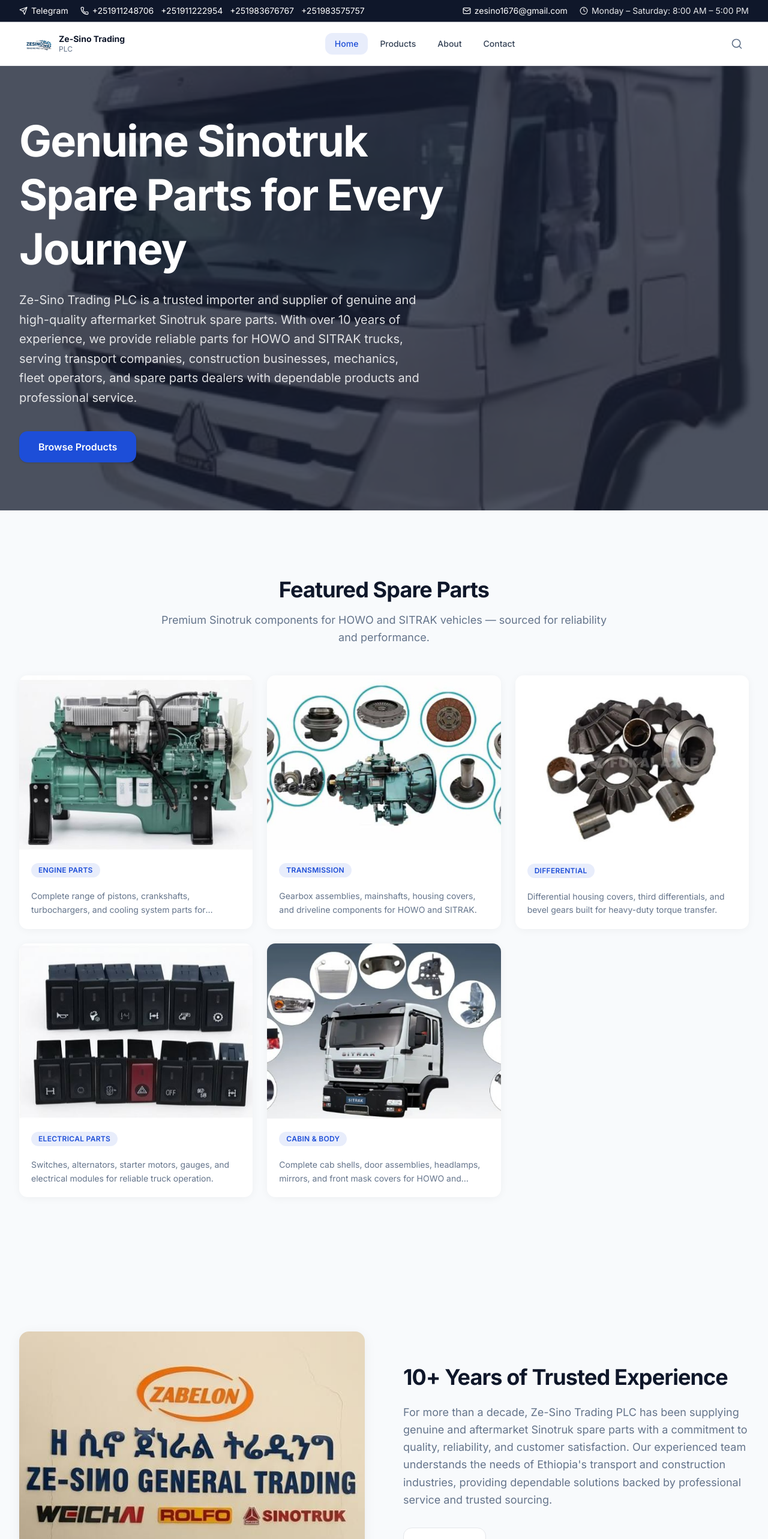
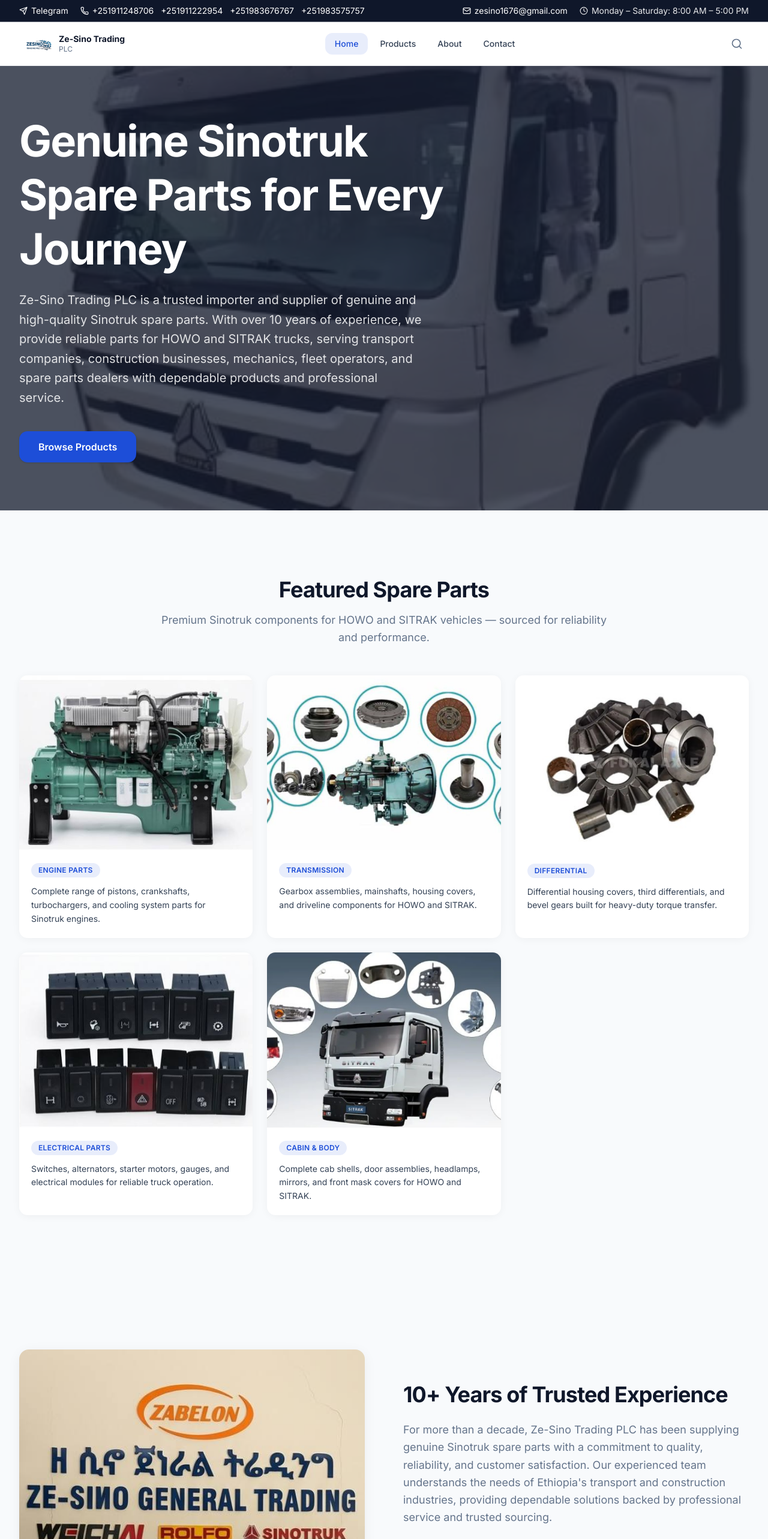
Before and after one commit to foyattt/spare-parts-website, a React (Vite) app: page / in a window 1280 px wide. Shown: the top 2566 px of the page at 60% size. Built offline with nearby package versions, Linux system fonts and the light colour scheme.

Commit message:
updated location and product cards

```diff
--- a/src/components/common/ProductCard.jsx
+++ b/src/components/common/ProductCard.jsx
@@ -24,9 +24,9 @@
         <div className="p-5">
           <Badge className="mb-3">{product.category}</Badge>
           <h3 className="text-lg font-semibold leading-snug text-navy">{product.name}</h3>
-          <p className="mt-2 line-clamp-2 text-sm leading-relaxed text-muted">
-            {product.description}
-          </p>
+         <p className="text-muted-foreground text-sm leading-relaxed">
+           {product.description}
+            </p>
         </div>
       </Card>
     </motion.div>
--- a/src/data/company.js
+++ b/src/data/company.js
@@ -12,7 +12,7 @@
   address: 'Addis Ababa, Ethiopia',
   addressDetail: 'Industrial district — exact location available upon request',
   mapEmbedUrl:
-    'https://www.google.com/maps/embed?pb=!1m18!1m12!1m3!1d126748.346789!2d38.7468!3d9.0320!2m3!1f0!2f0!3f0!3m2!1i1024!2i768!4f13.1!3m3!1m2!1s0x0%3A0x0!2zOcKwMDEnNTUuMiJOIDM4wrA0NCc0OC41IkU!5e0!3m2!1sen!2set!4v1700000000000',
+    'https://www.google.com/maps/embed?pb=!1m18!1m12!1m3!1d3941.0316421284515!2d38.7467431!3d8.9692314!2m3!1f0!2f0!3f0!3m2!1i1024!2i768!4f13.1!3m3!1m2!1s0x164b859139f66179%3A0xe462aa5cfdc74a92!2sZesino%20General%20Trading%20plc!5e0!3m2!1sen!2set!4v1785052887922!5m2!1sen!2set',
 };
 
 export const NAV_LINKS = [
@@ -48,7 +48,7 @@
   {
     title: 'Premium Spare Parts',
     description:
-      'Genuine and high-quality aftermarket Sinotruk components sourced from trusted manufacturers.',
+      'Genuine and high-quality Sinotruk components sourced from trusted manufacturers.',
   },
   {
     title: 'Reliable Sourcing',
@@ -73,34 +73,18 @@
 ];
 
 export const IMAGES = {
-  // Main section placeholders
+  // Main section images
   hero: '/images/cabin.jpg',
   warehouse: '/images/gearbox.jpg',
   about: '/images/motor.jpg',
   team: '/images/gearbox.jpg',
 
-  // Categories
+  // Your 5 main product categories
   engine: '/images/motor.jpg',
-  brake: '/images/bevel-gear.jpg',
-  transmission: '/images/gearbox.jpg',
-  suspension: '/images/differential.jpg',
+  transmission: '/images/transmission parts.jpg', // or '/images/transmission-parts.jpg'
+  differential: '/images/differential pats.jpg',
   electrical: '/images/alternator.jpg',
-  filters: '/images/intercooler.jpg',
+  cabin: '/images/cabin  parts.jpg',
+};
 
   // Spare Parts List
-  parts: {
-    alternator: '/images/alternator.jpg',
-    bevelGear: '/images/bevel-gear.jpg',
-    cabin: '/images/cabin.jpg',
-    connectingRod: '/images/connecting-rod.jpg',
-    crankshaft: '/images/crankshaft.jpg',
-    cylinder: '/images/cylinder.jpg',
-    differential: '/images/differential.jpg',
-    gearbox: '/images/gearbox.jpg',
-    intercooler: '/images/intercooler.jpg',
-    piston: '/images/piston.jpg',
-    radiator: '/images/radiator.jpg',
-    starterMotor: '/images/starter-motor.jpg',
-    turbocharger: '/images/turbocharger.jpg',
-  }
-};
--- a/src/pages/Home.jsx
+++ b/src/pages/Home.jsx
@@ -40,7 +40,7 @@
               className="mt-6 max-w-2xl text-lg leading-relaxed text-white/85 sm:text-xl"
             >
               Ze-Sino Trading PLC is a trusted importer and supplier of genuine and high-quality
-              aftermarket Sinotruk spare parts. With over 10 years of experience, we provide
+               Sinotruk spare parts. With over 10 years of experience, we provide
               reliable parts for HOWO and SITRAK trucks, serving transport companies, construction
               businesses, mechanics, fleet operators, and spare parts dealers with dependable
               products and professional service.
@@ -105,8 +105,8 @@
                 10+ Years of Trusted Experience
               </h2>
               <p className="mt-6 text-lg leading-relaxed text-muted">
-                For more than a decade, Ze-Sino Trading PLC has been supplying genuine and
-                aftermarket Sinotruk spare parts with a commitment to quality, reliability, and
+                For more than a decade, Ze-Sino Trading PLC has been supplying genuine
+               Sinotruk spare parts with a commitment to quality, reliability, and
                 customer satisfaction. Our experienced team understands the needs of Ethiopia&apos;s
                 transport and construction industries, providing dependable solutions backed by
                 professional service and trusted sourcing.
```
